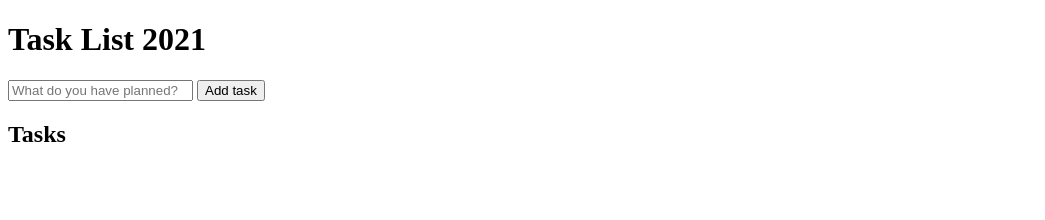
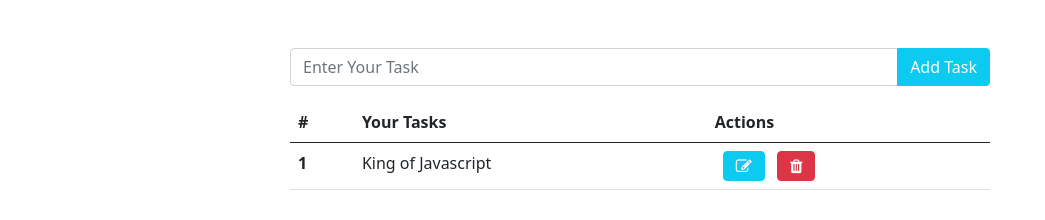
Before and after one commit to dixitRohit07/web-dev-task3, a plain HTML site: page index.html in a window 1280 px wide. Shown: the whole page, without its empty margins (0-1045 px from the left). Drawn offline with nearby package versions, Linux system fonts and the light colour scheme.

Commit message:
Update index.html

```diff
--- a/index.html
+++ b/index.html
@@ -1,51 +1,46 @@
 <!DOCTYPE html>
 <html lang="en">
+
 <head>
     <meta charset="UTF-8">
     <meta name="viewport" content="width=device-width, initial-scale=1.0">
-    <title>Task List 2021</title>
+    <title>Document</title>
+    <!-- bootstrap 5.0.2 css for design -->
+    <link href="https://cdn.jsdelivr.net/npm/bootstrap@5.0.2/dist/css/bootstrap.min.css" rel="stylesheet"
+        integrity="sha384-EVSTQN3/azprG1Anm3QDgpJLIm9Nao0Yz1ztcQTwFspd3yD65VohhpuuCOmLASjC" crossorigin="anonymous">
 
-	<link rel="stylesheet" href="main.css" />
+    <!-- font awesome css for icons -->
+    <link rel="stylesheet" href="https://cdnjs.cloudflare.com/ajax/libs/font-awesome/4.7.0/css/font-awesome.min.css">
 </head>
 <body>
-    <header>
-		<h1>Task List 2021</h1>
-		<form id="new-task-form">
-			<input
-				type="text"
-				name="new-task-input"
-				id="new-task-input"
-				placeholder="What do you have planned?" />
-			<input
-				type="submit"
-				id="new-task-submit"
-				value="Add task" />
-		</form>
-	</header>
-	<main>
-		<section class="task-list">
-			<h2>Tasks</h2>
-
-			<div id="tasks">
-
-				<!-- <div class="task">
-					<div class="content">
-						<input
-							type="text"
-							class="text"
-							value="A new task"
-							readonly>
-					</div>
-					<div class="actions">
-						<button class="edit">Edit</button>
-						<button class="delete">Delete</button>
-					</div>
-				</div> -->
-
-			</div>
-		</section>
-	</main>
-
-	<script src="main.js"></script>
+    <div class="container-fluid">
+        <div class="container">
+          <div class="mx-auto mt-5" style="max-width: 700px;">
+            <div class="input-group mb-3">
+              <input type="text" class="form-control" placeholder="Enter Your Task" aria-label="Recipient's username" id="username" aria-describedby="button-addon2">
+              <button class="btn text-white btn-info" type="button" id="addUser">Add Task</button>
+            </div>
+            <div class="display">
+              <table class="table">
+                <thead>
+                  <tr>
+                    <th scope="col">#</th>
+                    <th scope="col">Your Tasks</th>
+                    <th scope="col">Actions</th>
+                  </tr>
+                </thead>
+                <tbody id="records">
+                  <tr>
+                    <th scope="row">1</th>
+                    <td>King of Javascript</td>
+                    <td><i class="btn text-white fa fa-edit btn-info mx-2"></i> <i class="btn btn-danger text-white fa fa-trash"></i></td>
+                  </tr>
+                </tbody>
+              </table>
+            </div>
+          </div>
+        </div>
+      </div>
 </body>
+<script src="scripts.js"></script>
 </html>
```
